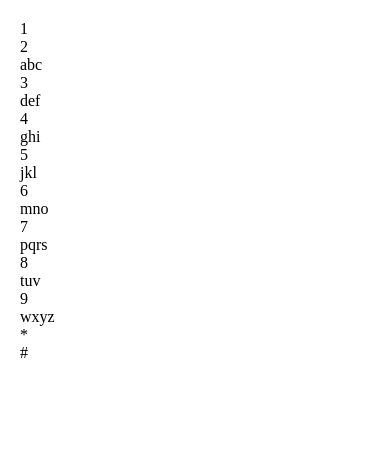
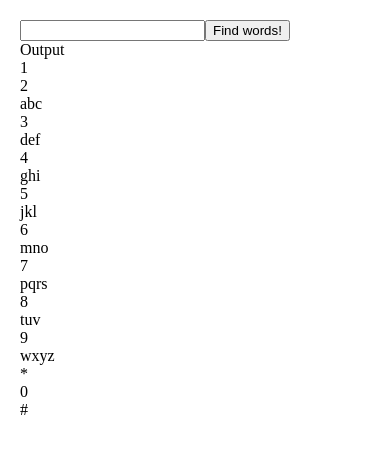
Before and after one commit to Ogun-D/t9-convertor, a React (Create React App) app: page / in a window 390 px wide. Shown: the top 454 px of the page. Built offline with nearby package versions, Linux system fonts and the light colour scheme.

Commit message:
Changed phone buttons from array of arrays to array of objects; Implemented Redux to handle updating the input

```diff
--- a/package.json
+++ b/package.json
@@ -3,9 +3,13 @@
   "version": "0.1.0",
   "private": true,
   "dependencies": {
+    "axios": "^0.19.0",
     "react": "^16.11.0",
     "react-dom": "^16.11.0",
-    "react-scripts": "3.2.0"
+    "react-redux": "^7.1.1",
+    "react-scripts": "3.2.0",
+    "redux": "^4.0.4",
+    "redux-thunk": "^2.3.0"
   },
   "scripts": {
     "start": "react-scripts start",
--- /dev/null
+++ b/src/AC/input.js
@@ -0,0 +1,10 @@
+import { UPDATE_INPUT } from '../const/redux';
+
+export const updateInput = value => {
+  return {
+    type: UPDATE_INPUT,
+    payload: {
+      value
+    }
+  };
+};
--- a/src/components/App.js
+++ b/src/components/App.js
@@ -1,31 +1,36 @@
 import React from 'react';
+import { connect } from 'react-redux';
+import { updateInput } from '../AC/input';
 import Button from './Button';
+import { phoneButtons } from '../const/phoneButtons';
 
-class App extends React.Component {
-  renderButtons = () => {
-    const phoneButtons = [
-      [1],
-      [2, 'abc'],
-      [3, 'def'],
-      [4, 'ghi'],
-      [5, 'jkl'],
-      [6, 'mno'],
-      [7, 'pqrs'],
-      [8, 'tuv'],
-      [9, 'wxyz'],
-      '*',
-      0,
-      '#'
-    ];
-
+const App = props => {
+  const renderButtons = () => {
     return phoneButtons.map(button => (
-      <Button title={button[0]} subtitle={button[1]} />
+      <Button
+        key={button.value}
+        disabled={button.disabled}
+        title={button.title}
+        subtitle={button.subtitle}
+        updateInput={props.updateInput}
+        value={button.value}
+      />
     ));
   };
 
-  render() {
-    return <div>{this.renderButtons()}</div>;
-  }
-}
+  return (
+    <div>
+      <form>
+        <input type="text" value={props.input} />
+        <input type="submit" value="Find words!" />
+      </form>
+      <div>Output</div>
+      <div>{renderButtons()}</div>
+    </div>
+  );
+};
 
-export default App;
+export default connect(
+  ({ input }) => ({ input }),
+  { updateInput }
+)(App);
--- a/src/components/Button.js
+++ b/src/components/Button.js
@@ -1,10 +1,14 @@
 import React from 'react';
 
 const Button = props => {
-  const { title, subtitle } = props;
+  const { disabled, title, subtitle, updateInput, value } = props;
+
+  const handleClick = () => {
+    disabled || updateInput(value);
+  };
 
   return (
-    <div>
+    <div onClick={handleClick}>
       <div>{title}</div>
       <div>{subtitle}</div>
     </div>
--- /dev/null
+++ b/src/const/phoneButtons.js
@@ -0,0 +1,74 @@
+export const phoneButtons = [
+  {
+    disabled: true,
+    subtitle: '',
+    title: '1',
+    value: 1
+  },
+  {
+    disabled: false,
+    subtitle: 'abc',
+    title: '2',
+    value: 2
+  },
+  {
+    disabled: false,
+    subtitle: 'def',
+    title: '3',
+    value: 3
+  },
+  {
+    disabled: false,
+    subtitle: 'ghi',
+    title: '4',
+    value: 4
+  },
+  {
+    disabled: false,
+    subtitle: 'jkl',
+    title: '5',
+    value: 5
+  },
+  {
+    disabled: false,
+    subtitle: 'mno',
+    title: '6',
+    value: 6
+  },
+  {
+    disabled: false,
+    subtitle: 'pqrs',
+    title: '7',
+    value: 7
+  },
+  {
+    disabled: false,
+    subtitle: 'tuv',
+    title: '8',
+    value: 8
+  },
+  {
+    disabled: false,
+    subtitle: 'wxyz',
+    title: '9',
+    value: 9
+  },
+  {
+    disabled: true,
+    subtitle: '',
+    title: '*',
+    value: '*'
+  },
+  {
+    disabled: true,
+    subtitle: '',
+    title: '0',
+    value: 0
+  },
+  {
+    disabled: true,
+    subtitle: '',
+    title: '#',
+    value: '#'
+  }
+];
--- /dev/null
+++ b/src/const/redux.js
@@ -0,0 +1 @@
+export const UPDATE_INPUT = 'UPDATE_INPUT';
--- a/src/index.js
+++ b/src/index.js
@@ -1,10 +1,18 @@
 import React from 'react';
 import ReactDOM from 'react-dom';
+import { Provider } from 'react-redux';
 import './styles/index.css';
+
 import App from './components/App';
+import store from './store';
 import * as serviceWorker from './serviceWorker';
 
-ReactDOM.render(<App />, document.getElementById('root'));
+ReactDOM.render(
+  <Provider store={store}>
+    <App />
+  </Provider>,
+  document.getElementById('root')
+);
 
 // If you want your app to work offline and load faster, you can change
 // unregister() to register() below. Note this comes with some pitfalls.
--- /dev/null
+++ b/src/reducers/index.js
@@ -0,0 +1,6 @@
+import { combineReducers } from 'redux';
+import input from './input';
+
+export default combineReducers({
+  input
+});
--- /dev/null
+++ b/src/reducers/input.js
@@ -0,0 +1,15 @@
+import { UPDATE_INPUT } from '../const/redux';
+
+export default (input = '', action) => {
+  const { type, payload } = action;
+
+  switch (type) {
+    case UPDATE_INPUT: {
+      return input + payload.value;
+    }
+
+    default: {
+      return input;
+    }
+  }
+};
--- /dev/null
+++ b/src/store/index.js
@@ -0,0 +1,7 @@
+import { createStore } from 'redux';
+import reducer from '../reducers';
+
+export default createStore(
+  reducer,
+  window.__REDUX_DEVTOOLS_EXTENSION__ && window.__REDUX_DEVTOOLS_EXTENSION__()
+);
```
Also changed, not shown: 1 other file (tests, documents, lock files or other folders).
